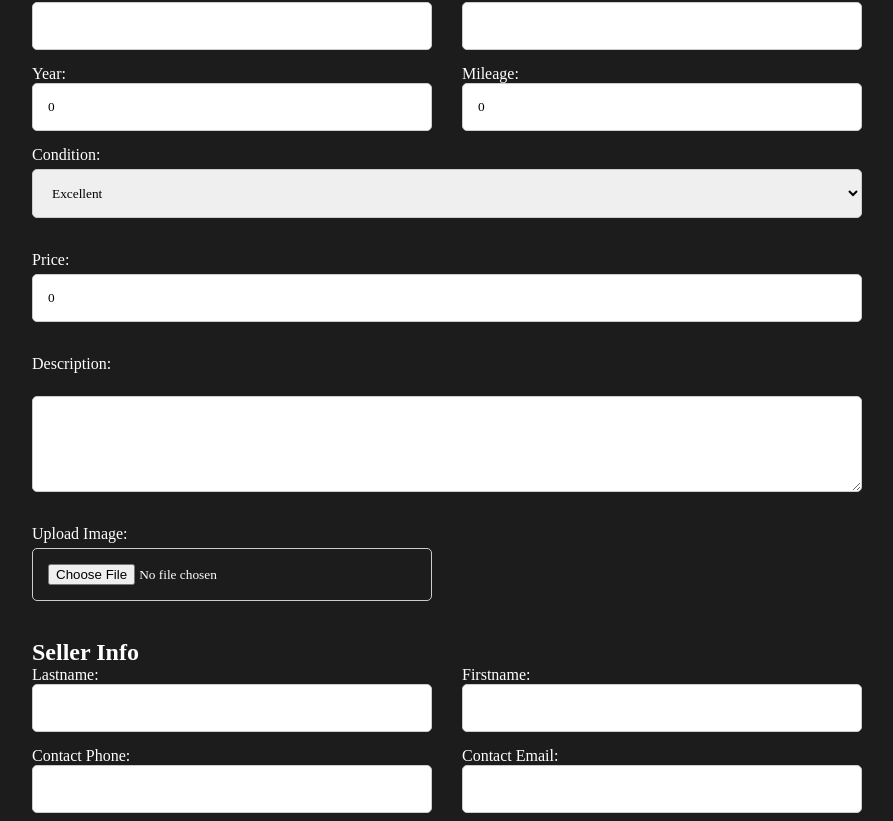
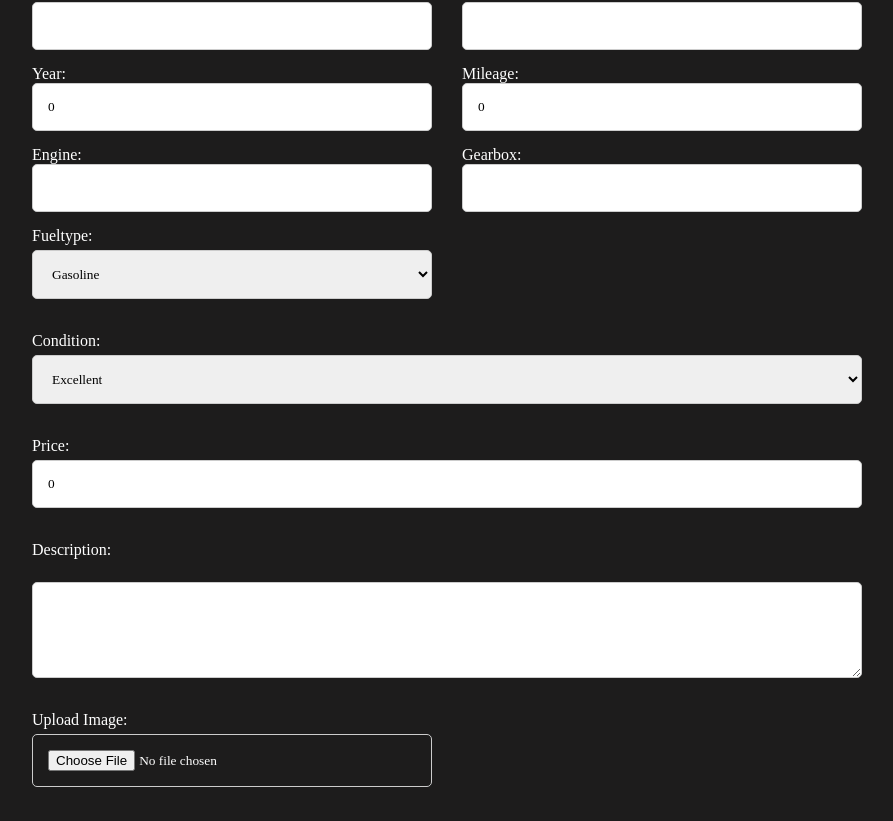
Before and after one commit to Gh0stMaj0r/Autohunt, a React (Create React App) app: page /sellyourcar in a window 1280 px wide. Shown: the part 359-1180 px from the top of the page, without its empty margins (8-901 px from the left). Built offline with nearby package versions, Linux system fonts and the light colour scheme; a web font is replaced by a local one.

Commit message:
Backend Update
- Added backend functionality to sell car form
- Some code cleaning
- Performance fixes

```diff
--- a/src/Components/CarSellingForm/index.tsx
+++ b/src/Components/CarSellingForm/index.tsx
@@ -1,5 +1,5 @@
 import React, { useState } from 'react';
-
+import axios from 'axios';
 import './SellingForm.scss'
 
 const CarSellingForm: React.FC = () => {
@@ -8,7 +8,10 @@ const CarSellingForm: React.FC = () => {
         model: '',
         year: 0,
         mileage: 0,
-        condition: 'excellent',
+        engine: '',
+        gearbox: '',
+        fueltype: 'Gasoline',
+        condition: 'Excellent',
         price: 0,
         contactfName: '',
         contactlName: '',
@@ -21,19 +24,42 @@ const CarSellingForm: React.FC = () => {
     const handleChange = (e: React.ChangeEvent<HTMLInputElement | HTMLSelectElement | HTMLTextAreaElement>) => {
         const { name, value } = e.target;
         setFormData({ ...formData, [name]: value });
-    };
+      };
 
-    const handleImageChange = (e: React.ChangeEvent<HTMLInputElement>) => {
+      const handleImageChange = (e: React.ChangeEvent<HTMLInputElement>) => {
         if (e.target.files && e.target.files.length > 0) {
-            setFormData({ ...formData, image: e.target.files[0] });
+          setFormData({ ...formData, image: e.target.files[0] });
         }
-    };
+      };
 
-    const handleSubmit = (e: React.FormEvent<HTMLFormElement>) => {
+      const handleSubmit = async (e: React.FormEvent<HTMLFormElement>) => {
         e.preventDefault();
-        // Submit the form data, you can handle form submission logic here
-        console.log(formData);
-    };
+        try {
+          // Extract user data from form data
+          const { contactfName, contactlName, contactEmail, contactPhone, ...carData } = formData;
+
+          // Make POST request to create user
+          const userResponse = await axios.post('http://localhost:5000/api/users', {
+            contactfName: contactfName,
+            contactlName: contactlName,
+            contactEmail: contactEmail,
+            contactPhone: contactPhone,
+          });
+          const userId = userResponse.data.id;
+
+          // Make POST request to create car
+          const carResponse = await axios.post('http://localhost:5000/api/cars', {
+            ...carData,
+            userId: userId,
+          });
+
+          console.log(carResponse.data);
+          // Optionally, redirect or show a success message
+        } catch (error) {
+          console.error('Error:', error);
+          // Handle error
+        }
+      };
 
     return (
         <div className='selling-form'>
@@ -60,15 +86,36 @@ const CarSellingForm: React.FC = () => {
                     </div>
                 </div>
 
+                <div className="row">
+                    <div>
+                        <label htmlFor="engine">Engine:</label>
+                        <input type="text" id="engine" name="engine" value={formData.engine} onChange={handleChange} required />
+                    </div>
+                    <div>
+                        <label htmlFor="gearbox">Gearbox:</label>
+                        <input type="text" id="gearbox" name="gearbox" value={formData.gearbox} onChange={handleChange} required />
+                    </div>
+                </div>
+
+                <label htmlFor="fueltype">Fueltype:</label>
+                <select id="fueltype" name="fueltype" value={formData.fueltype} onChange={handleChange} required>
+                    <option value="Gasoline">Gasoline</option>
+                    <option value="Diesel">Diesel</option>
+                    <option value="Hybrid">Plug-in Hybrid</option>
+                    <option value="Electric">Electric</option>
+                </select><br />
+
                 <label htmlFor="condition">Condition:</label>
                 <select id="condition" name="condition" value={formData.condition} onChange={handleChange} required>
-                    <option value="excellent">Excellent</option>
-                    <option value="good">Good</option>
-                    <option value="fair">Fair</option>
+                    <option value="New">New</option>
+                    <option value="Excellent">Excellent</option>
+                    <option value="Good">Good</option>
+                    <option value="Fair">Fair</option>
+                    <option value="Repair">Repair Needed</option>
                 </select><br />
 
                 <label htmlFor="price">Price:</label>
-                <input type="number" id="price" name="price" value={formData.price} onChange={handleChange} required /><br />
+                <input type="currency" id="price" name="price" step="any" value={formData.price} onChange={handleChange} required /><br />
 
                 <label htmlFor="description">Description:</label><br />
                 <textarea id="description" name="description" value={formData.description} onChange={handleChange} rows={4} cols={50} /><br />
@@ -79,22 +126,22 @@ const CarSellingForm: React.FC = () => {
                 <h2>Seller Info</h2>
                 <div className="row">
                     <div>
-                        <label htmlFor="contactfName">Lastname:</label>
+                        <label htmlFor="contactfName">Firstname:</label>
                         <input type="text" id="contactfName" name="contactfName" value={formData.contactfName} onChange={handleChange} required />
                     </div>
                     <div>
-                        <label htmlFor="contactlName">Firstname:</label>
+                        <label htmlFor="contactlName">Lastname:</label>
                         <input type="text" id="contactlName" name="contactlName" value={formData.contactlName} onChange={handleChange} required />
                     </div>
                 </div>
 
                 <div className="row">
                     <div>
-                        <label htmlFor="contactPhone">Contact Phone:</label>
+                        <label htmlFor="contactPhone">Phone:</label>
                         <input type="tel" id="contactPhone" name="contactPhone" value={formData.contactPhone} onChange={handleChange} required />
                     </div>
                     <div>
-                        <label htmlFor="contactEmail">Contact Email:</label>
+                        <label htmlFor="contactEmail">Email:</label>
                         <input type="email" id="contactEmail" name="contactEmail" value={formData.contactEmail} onChange={handleChange} required />
                     </div>
                 </div>
--- a/src/Components/Header/Header.scss
+++ b/src/Components/Header/Header.scss
@@ -38,7 +38,7 @@
 .switch {
     position: absolute;
     padding-top: 8px;
-    padding-right: 15px;
+    padding-right: 40px;
     right: 0;
 }
 
--- a/src/Pages/Home/elements/Contact/Contact.scss
+++ b/src/Pages/Home/elements/Contact/Contact.scss
@@ -24,6 +24,7 @@
                 }
 
                 textarea {
+                    width: 500px;
                     background-color: #fff;
                     border: 2px solid var(--contrast);
                     padding: 12px;
--- a/src/Pages/Home/elements/RecentCars/index.tsx
+++ b/src/Pages/Home/elements/RecentCars/index.tsx
@@ -17,7 +17,7 @@ interface Car {
 }
 
 const Recent: React.FC = () => {
-  const [new_cars, setCars] = useState<Car[]>([]);
+  const [cars, setCars] = useState<Car[]>([]);
 
   useEffect(() => {
     fetchData();
@@ -25,7 +25,7 @@ const Recent: React.FC = () => {
 
   const fetchData = async () => {
     try {
-      const response = await axios.get<Car[]>('http://localhost:5000/api/new_cars', {
+      const response = await axios.get<Car[]>('http://localhost:5000/api/cars', {
         params: { limit: 6},
       });
       setCars(response.data);
@@ -40,7 +40,7 @@ const Recent: React.FC = () => {
         <h1>Recent Cars</h1>
 
         <div className="car-list">
-          {new_cars.map((car) => (
+          {cars.map((car) => (
             <div className="car-card" key={car.id}>
               <img className='icon' src="./Images/landing-bmw.png" alt="" />
               <h2>{car.brand}</h2>
```
Also changed, not shown: src/Server/Routes/cars.js (added, +48 -0 lines), src/Server/Routes/users.js (added, +29 -0 lines), src/Server/database.js (added, +10 -0 lines), src/Server/server.js (+4 -36 lines), 1 other file (tests, documents, lock files or other folders).
